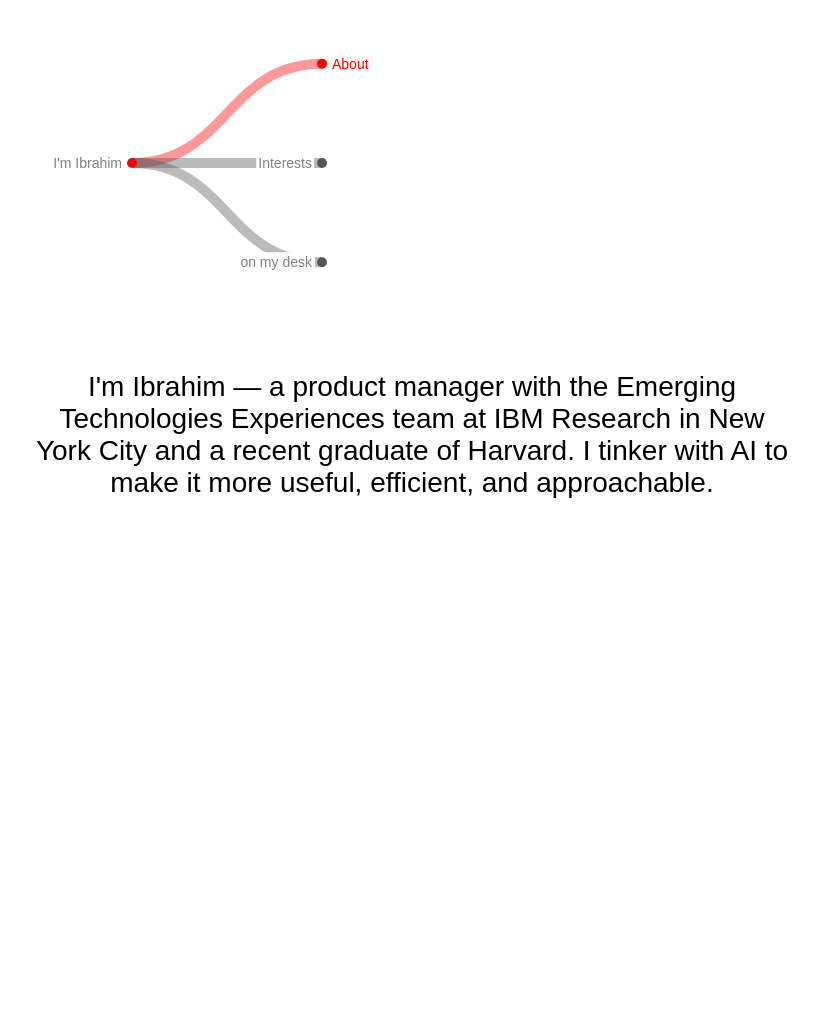
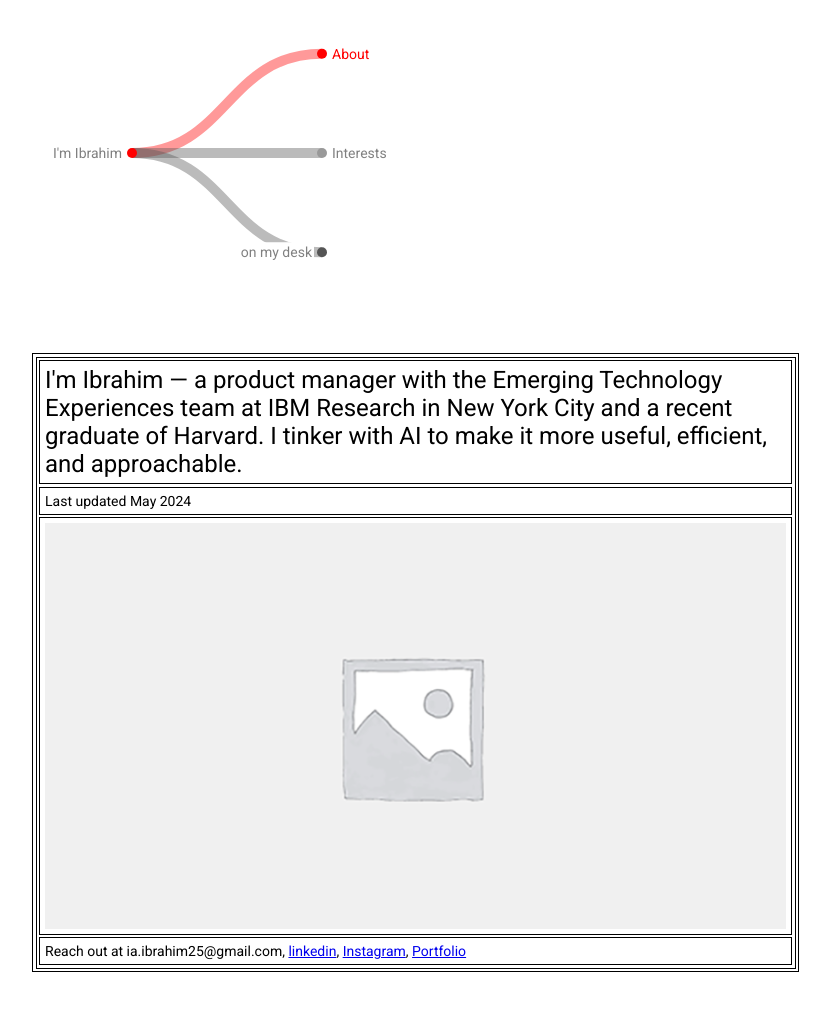
Before and after one commit to Ibrahim2595/ibrahimcomputer, a plain HTML site: page index.html in a window 1280 px wide. Shown: the part 197-1208 px from the top of the page, without its empty margins (228-1058 px from the left). Before the commit the page ends 800 px from the top, so only its background shows below. Drawn offline with nearby package versions, Linux system fonts and the light colour scheme.

Commit message:
new website update

```diff
--- a/index.html
+++ b/index.html
@@ -5,15 +5,33 @@
     <title>Ibrahim Ibrahim</title>
     <meta name="viewport" content="width=device-width, initial-scale=1">
     <script src="https://d3js.org/d3.v6.min.js"></script>
-    <link rel="stylesheet" type="text/css" href="styles.css">
+    <link href='http://fonts.googleapis.com/css?family=Roboto:400,100,100italic,300,300italic,400italic,500,500italic,700,700italic,900italic,900' rel='stylesheet' type='text/css'>
+    <link rel="stylesheet" type="text/css" href="styles/styles.css">
 </head>
 <body>
     <div class="container">
         <div id="tree-container"></div>
-        <div id="text-container">
-            <p id="intro-text">I'm Ibrahim — a product manager with the Emerging Technologies Experiences team at IBM Research in New York City and a recent graduate of Harvard. I tinker with AI to make it more useful, efficient, and approachable.</p>
+        <div id="form-container">
+            <div class="outer-border">
+                <div class="inner-border">
+                    <div class="container-form">
+                        <div id="content">
+                            <div class="row" id="header-row">
+                                <div class="section title" id="title"></div>
+                                <div class="section date" id="date"></div>
+                                <div class="section collab" id="collab"></div>
+                            </div>
+                            <div class="section" id="text"></div>
+                            <div class="section" id="images"></div>
+                            <div class="section" id="references"></div>
+                        </div>
+                    </div>
+                </div>
+            </div>
         </div>
     </div>
-    <script src="script.js"></script>
+    <script src="src/script.js"></script>
+    <script src="src/form.js"></script>
+    <script src="src/data.js"></script>
 </body>
 </html>
--- /dev/null
+++ b/src/data.js
@@ -0,0 +1,57 @@
+const contentData = [
+    {
+        title: "I'm Ibrahim — a product manager with the Emerging Technology Experiences team at IBM Research in New York City and a recent graduate of Harvard. I tinker with AI to make it more useful, efficient, and approachable.",
+        date: "",
+        collab: "",
+        text: "Last updated May 2024",
+        images: ["placeholder.png"],
+        captions: "",
+        references: ['Reach out at ia.ibrahim25@gmail.com',' <a href="https://www.linkedin.com/in/ib-ibrahim">linkedin</a>',' <a href="https://www.instagram.com/ib_ibrahim/">Instagram</a>',' <a href="https://www.ibrahimibrahim.works">Portfolio</a>'],
+    },
+    {
+        title: "within earth and on top of it",
+        date: "date",
+        collab: "",
+        text: "thoughts on minerals and road bicyles",
+        images: ["placeholder.png"],
+
+        captions: "captins",
+        references: "references"
+    },
+    {
+        title: "textual reflections",
+        date: "date",
+        collab: "collaborators",
+        text: "reflections on current readings; starting with 'Good Strategy, Bad Strategy' by Richard P. Rumet.",
+        images: ["placeholder.png"],
+        captions: "captions",
+        references: "references"
+    },
+    {
+        title: "human interactions with bits, atoms, and neurons",
+        date: "date",
+        collab: "",
+        text: "human-[ai, computer, machine, environment] interaction",
+        images: ["placeholder.png", "placeholder.png"],
+        captions: "captions",
+        references: "references"
+    },
+    {
+        title: "multi-modal AIs",
+        date: "date",
+        collab: "collaborators",
+        text: "current multi-modal AI investigations; starting with image generation and prompt engineering",
+        images: ["placeholder.png"],
+        captions: "captions",
+        references: "references"
+    },
+    {
+        title: "looking from the sky",
+        date: "date",
+        collab: "",
+        text: "an interest in flying objects, their aesthetics, and impact.",
+        images: ["placeholder.png"],
+        captions: "captions",
+        references: "references"
+    },
+];
--- /dev/null
+++ b/src/form.js
@@ -0,0 +1,65 @@
+function showContent(index) {
+    const content = contentData[index];
+
+    // Helper function to set the content or hide the section
+    function setContentOrHide(elementId, content, isHTML = false) {
+        const element = document.getElementById(elementId);
+        if (content) {
+            element.style.display = 'block';
+            if (isHTML) {
+                element.innerHTML = content;
+            } else {
+                element.innerText = content;
+            }
+        } else {
+            element.style.display = 'none';
+        }
+    }
+
+    // Update header row
+    setContentOrHide("title", content.title);
+    setContentOrHide("date", content.date);
+
+    if (Array.isArray(content.collab)) {
+        setContentOrHide("collab", content.collab.join(", "));
+    } else {
+        setContentOrHide("collab", content.collab || "");
+    }
+
+    // Update other sections
+    setContentOrHide("text", content.text, true); // Set as HTML
+    setContentOrHide("references", content.references, true); // Set as HTML
+
+    // Handle images separately
+    const imagesSection = document.getElementById("images");
+    if (content.images && content.images.length > 0) {
+        imagesSection.style.display = 'block';
+        imagesSection.innerHTML = "";
+        content.images.forEach((src, i) => {
+            const img = document.createElement("img");
+            img.src = src;
+            img.alt = content.captions && content.captions[i] ? content.captions[i] : "Image";
+            img.style.width = "100%";
+            img.style.display = "block";
+            imagesSection.appendChild(img);
+        });
+    } else {
+        imagesSection.style.display = 'none';
+    }
+
+    // Adjust flex-grow properties based on visible elements
+    const headerRow = document.getElementById("header-row");
+    const visibleSections = Array.from(headerRow.children).filter(child => child.style.display !== 'none');
+    visibleSections.forEach((section, index) => {
+        section.style.flex = `1`;
+        if (index === 0) {
+            section.style.flex = `2`;
+        }
+    });
+
+    // Enforce consistent styling
+    document.getElementById("form-container").style.display = "block";
+}
+
+// Initial load of first content
+document.addEventListener("DOMContentLoaded", () => showContent(0));
--- a/script.js
+++ b/src/script.js
@@ -3,10 +3,7 @@
     "name": "I'm Ibrahim",
     "children": [
         { "name": "About" },
-        { "name": "Interests", "children": [
-            { "name": "Minerals & rocks" },
-            { "name": "Bicycles" },
-        ]},
+        { "name": "Interests"},
         { "name": "on my desk", "children": [
             { "name": "Reflections" },
             { "name": "Projects", "children": [
@@ -86,9 +83,6 @@
     if (d.data.name !== expanded_node) {
         collapse(d);
     }
-    // else {
-    //     d.children.forEach(child => expand(child));
-    // }
 });
 
 // Default highlighted node
@@ -245,10 +239,10 @@
         .duration(duration)
         .attr('d', function(d) { return diagonal(d, d.parent); })
         .style('stroke', function(d) {
-            return clickedNode && clickedNode.ancestors().includes(d) ? 'red' : '#555'; // Highlight clicked path
+            return (clickedNode && clickedNode.ancestors().includes(d)) || clickedNode === d ? 'red' : '#555'; // Highlight clicked path
         })
         .style('stroke-width', function(d) {
-            return clickedNode && clickedNode.ancestors().includes(d) ? 3 : 1.5; // Highlight clicked path
+            return (clickedNode && clickedNode.ancestors().includes(d)) || clickedNode === d ? 3 : 1.5; // Highlight clicked path
         });
 
     // Remove any exiting links
@@ -279,6 +273,11 @@
     function click(event, d) {
         if (!d.children && !d._children) {
             clickedNode = d; // Set the clicked node
+            // Determine content index based on clicked node name
+            const contentIndex = getContentIndexByName(d.data.name);
+            if (contentIndex !== -1) {
+                showContent(contentIndex);
+            }
         } else if (d.children) {
             d._children = d.children;
             d.children = null;
@@ -337,3 +336,18 @@
         .attr("transform", `translate(${margin.left},${margin.top})`);
     update(root);
 });
+
+// Map node names to content indices
+const nodeNameToContentIndex = {
+    "About": 0,
+    "Interests": 1,
+    "Reflections": 2,
+    "Interactions": 3,
+    "AIs": 4,
+    "Drones": 5
+};
+
+// Helper function to get content index by node name
+function getContentIndexByName(name) {
+    return nodeNameToContentIndex[name] !== undefined ? nodeNameToContentIndex[name] : -1;
+}
--- a/styles.css
+++ b/styles/styles.css
@@ -1,3 +1,4 @@
+/* General Styles */
 body {
     display: flex;
     justify-content: center;
@@ -18,7 +19,6 @@
     padding: 20px; /* Padding around the content */
     box-sizing: border-box;
     padding-top: 200px;
-
 }
 
 #tree-container {
@@ -26,17 +26,7 @@
     max-height: 300px; /* Max height for wide screens */
 }
 
-#text-container {
-    width: 100%;
-    text-align: center;
-    font-family: sans-serif;
-    margin-top: 30px; /* Margin between the tree and the text */
-}
-
-#intro-text {
-    font-size: 28px; /* Large font for the paragraph */
-}
-
+/* Tree Diagram Styles */
 svg {
     width: 100%;
     height: 100%; /* Ensure SVG takes full height */
@@ -55,8 +45,14 @@
 
 /* Style for node text */
 .node text {
-    font: 14px sans-serif;
-    fill: gray; /* Change default text color to gray */
+    /* font-family: "Times New Roman", Times, serif;
+    font-size: 14px; */
+    font: 14px;
+    /* fill: gray;  */
+    fill: black;
+    font-family: "Roboto", sans-serif;
+    font-weight: 400;
+    font-style: normal;
 }
 
 /* Style for links between nodes */
@@ -76,6 +72,84 @@
 /* Highlighted text style */
 .highlighted-text {
     fill: red; /* Change highlighted text color here */
+}
+
+/* Form Styles */
+body {
+    /* font-family: "Times New Roman", Times, serif; */
+    font: 14px sans-serif;
+    margin: 0;
+    padding: 0;
+    background-color: #ffffff;
+}
+
+.outer-border {
+    border: 1px solid #000;
+    margin: 20px auto;
+    padding: 2.5px;
+    max-width: 800px;
+    width: 100%;
+    margin-top: 50px;
+}
+
+.inner-border {
+    border: 1px solid #000;
+    padding: 2.5px;
+}
+
+.container-form {
+    width: 100%;
+    margin: 0 auto;
+}
+
+#content {
+    display: flex;
+    flex-direction: column;
+    gap: 2.5px; /* Consistent gap between all rows */
+}
+
+.row {
+    display: flex;
+    gap: 2.5px; /* gap between columns */
+}
+
+.section {
+    border: .75px solid #000;
+    padding: 5px;
+    flex: 1;
+    font-size: 14px;
+    font-family: "Roboto", sans-serif;
+    font-style: normal;
+    font-weight: 400;
+}
+
+.title {
+    /* font-family: "Times New Roman", serif; */
+    font-family: "Roboto", sans-serif;
+    font-weight: 400;
+    font-style: normal;
+    /* font: sans-serif; */
+    font-size: 24px;
+}
+
+.date {
+    /* font-family: "Times New Roman", serif; */
+    font-family: "Roboto", sans-serif;
+    font-style: italic;
+    font-weight: 400;
+
+}
+
+.collab {
+    /* font-family: "Times New Roman", serif; */
+    font-family: "Roboto", sans-serif;
+    font-style: italic;
+    font-weight: 400;
+}
+
+#images img {
+    width: 100%;
+    display: block;
 }
 
 /* Responsive styles for phone screens */
@@ -102,4 +176,11 @@
     .link {
         stroke-width: 4px; /* Change line thickness here */
     }
+
+    .section {
+        font-size: 8px;
+    }
+    .title {
+        font-size: 14px;
+    }
 }
```
Also changed, not shown: content/image1-a.png (added), placeholder.png (added), 3 other files.
